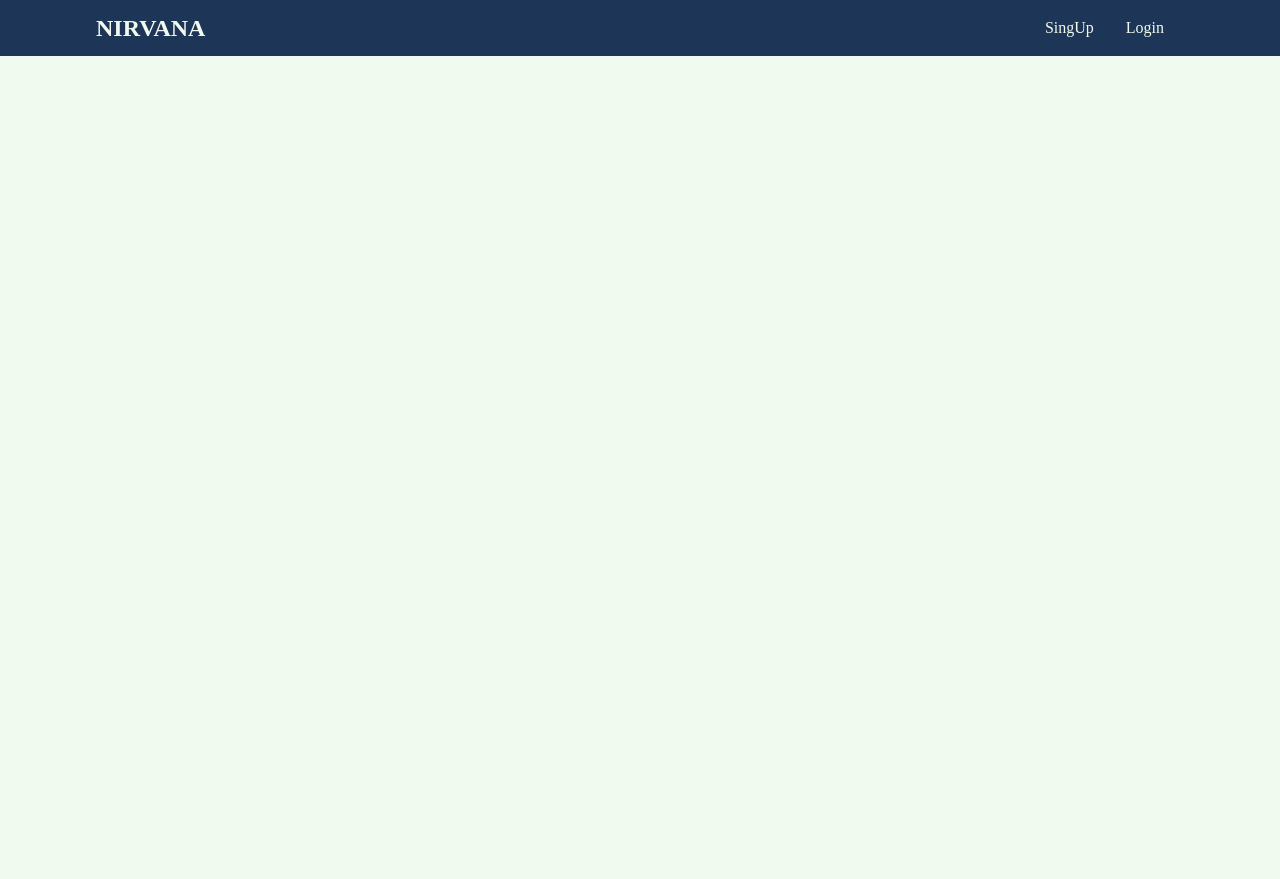
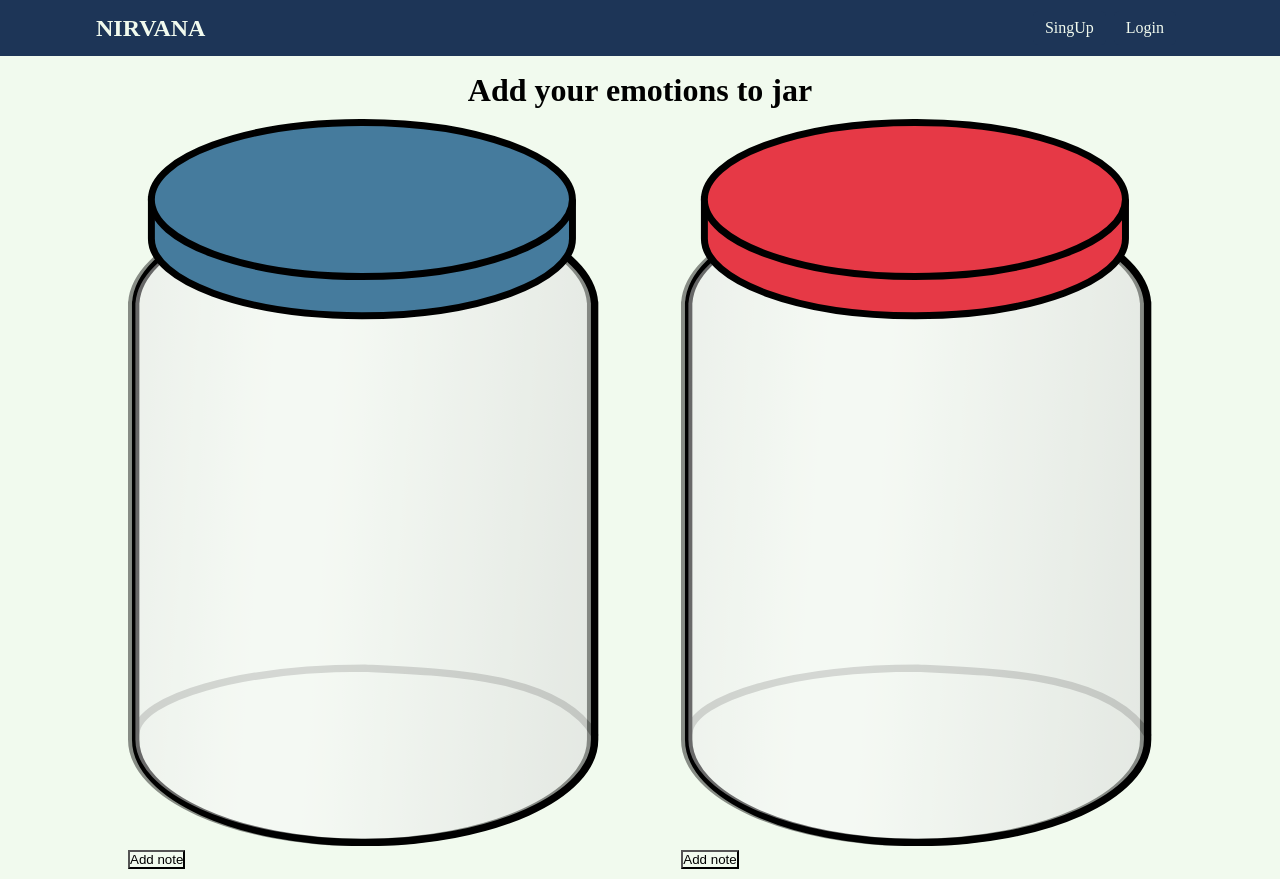
Before and after one commit to igniters-space/nirvana, a React (Create React App) app in the folder client/: page /main in a window 1280 px wide. Before the commit the page ends 800 px from the top, so only its background shows below. Built offline with nearby package versions, Linux system fonts and the light colour scheme.

Commit message:
add Jar of emotions page

```diff
--- a/client/package.json
+++ b/client/package.json
@@ -36,5 +36,8 @@
       "last 1 firefox version",
       "last 1 safari version"
     ]
+  },
+  "devDependencies": {
+    "file-loader": "^6.1.1"
   }
 }
--- a/client/src/App.js
+++ b/client/src/App.js
@@ -6,6 +6,7 @@ import NavBar from './components/NavBar'
 import Home from './pages/Home'
 import Login from './pages/Login'
 import SignUp from './pages/SignUp'
+import JarOfEmotions from './pages/JarOfEmotions'
 import { getUserData, useAuth } from './state/authState'
 
 const App = () => {
@@ -42,6 +43,7 @@ const App = () => {
           <Route exact path="/" component={Home} />
           <Route path="/signup" component={SignUp} />
           <Route path="/login" component={Login} />
+          <Route path="/main" component={JarOfEmotions} />
         </div>
       </Switch>
     </BrowserRouter>
--- /dev/null
+++ b/client/src/pages/JarOfEmotions.jsx
@@ -0,0 +1,20 @@
+import React from 'react'
+import '../styles/JarOfEmotions.css'
+
+const JarOfEmotions = () => {
+  return <div className="jar">
+  <h1> Add your emotions to jar </h1>
+  <div className="jar__row">
+  <div className="jar__column1">
+  <img className="blueJar" src="/blue-jar.svg" alt="JarOfHappiness"/>
+  <button type="button" className="blueJarBtn">Add note</button>
+   </div>
+  <div className="jar__column2">
+  <img className="redJar" src="/red-jar.svg" alt="JarOfSadness"/>
+  <button type="button" className="redJarBtn">Add note</button>
+  </div>
+   </div>
+  </div>
+}
+
+export default JarOfEmotions
--- /dev/null
+++ b/client/src/styles/JarOfEmotions.css
@@ -0,0 +1,25 @@
+.jar > h1{
+	text-align: center;
+}
+
+.jar__row{
+  width: 100%;
+  margin: 10px 0;
+  display: grid;
+}
+
+.jar__row > img
+{
+  height: 50%;
+  margin: 20px;
+  place-self:center;
+}
+
+.jar__column1{
+	grid-column-start: 1;
+ 	grid-column-end: 6;
+}
+.jar__column2{
+	grid-column-start: 7;
+  	grid-column-end: 12;
+}
```
Also changed, not shown: client/public/blue-jar.svg, client/public/red-jar.svg.
